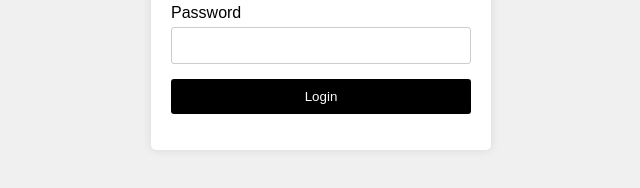
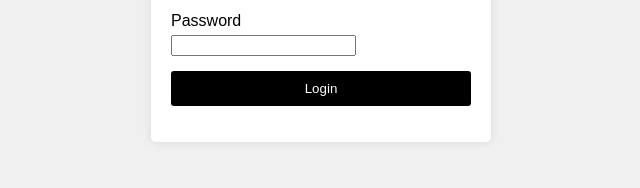
Before and after one commit to bhschool24/haii, a plain HTML site: page index.html in a window 1280 px wide. Shown: the part 402-590 px from the top of the page, without its empty margins (319-959 px from the left). Drawn offline with Linux system fonts and the light colour scheme.

Commit message:
Update styles.css

```diff
--- a/styles.css
+++ b/styles.css
@@ -30,8 +30,8 @@ label {
     margin-bottom: 5px;
 }
 
-input[type="username"],
-input[type="password"] {
+input[type="user"],
+input[type="pass"] {
     width: 100%;
     padding: 10px;
     border: 1px solid #ccc;
```
